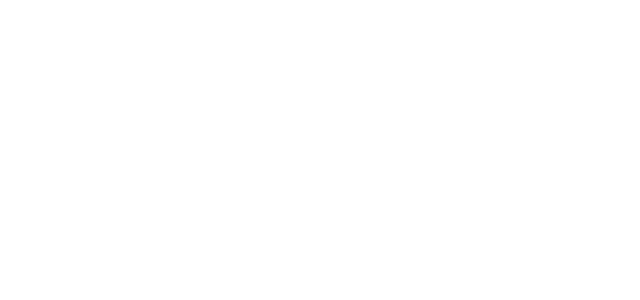
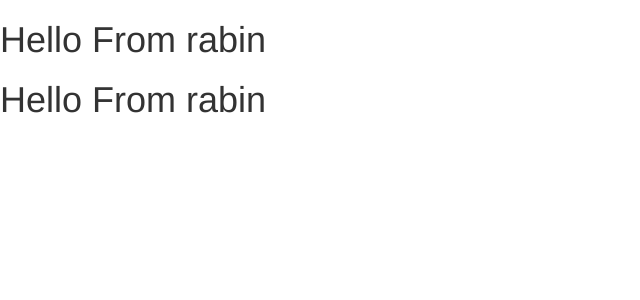
Before and after one commit to MafiM/SwiftHire, an Angular app in the folder AppClient/: page / in a window 1280 px wide. Shown: the top 300 px of the page, without its empty margins (0-640 px from the left). Built offline with nearby package versions, Linux system fonts and the light colour scheme.

Commit message:
Test Commit

```diff
--- a/AppClient/src/app/app.component.html
+++ b/AppClient/src/app/app.component.html
@@ -1 +1,2 @@
 <router-outlet></router-outlet>
+<h1>Hello From rabin</h1><h1>Hello From rabin</h1>
```
